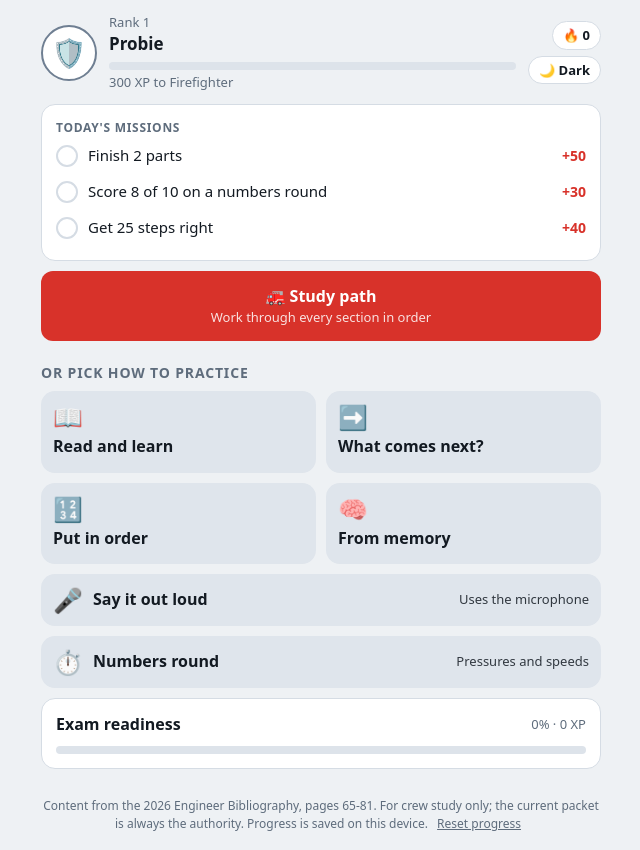
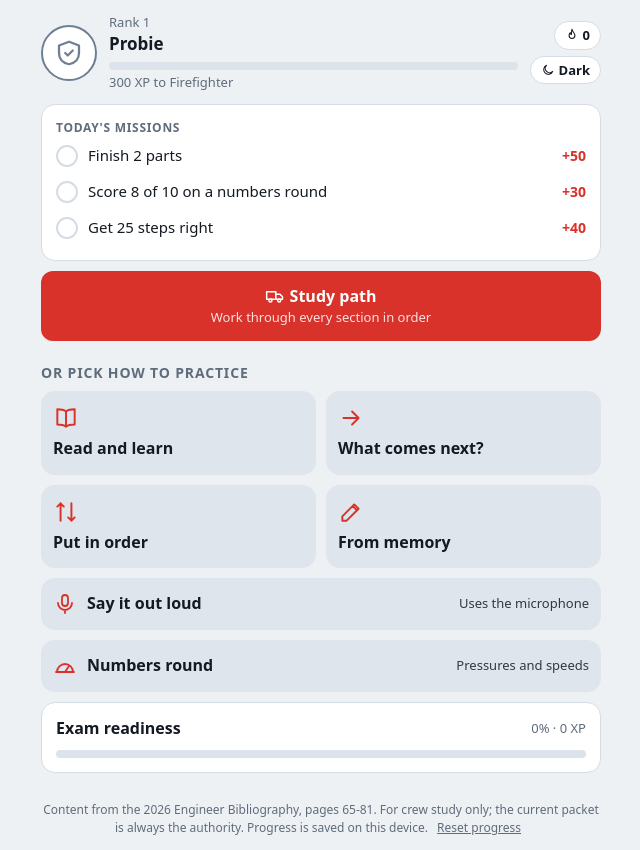
Before and after one commit to kwinter247/engineer-practical-trainer, a plain HTML site: page index.html in a window 1280 px wide. Shown: the part 62-912 px from the top of the page, without its empty margins (319-959 px from the left). Drawn offline with Linux system fonts and the light colour scheme.

Commit message:
Replace emoji with line icons; reword the speak button
Co-Authored-By: Claude Fable 5.2 <noreply@anthropic.com>

```diff
--- a/index.html
+++ b/index.html
@@ -77,7 +77,7 @@ button.pill{font:inherit;font-size:13px;font-weight:600;color:var(--ink);cursor:
 }
 @media (prefers-reduced-motion: reduce){.c3t b,.brand.intro h1,.brand.intro .c3t{animation:none}}
 .rank{display:flex;align-items:center;gap:12px;margin:6px 0 12px}
-.badge{width:56px;height:56px;border-radius:50%;background:var(--card);border:2px solid var(--gold);display:flex;align-items:center;justify-content:center;font-size:28px;flex:none}
+.badge{width:56px;height:56px;border-radius:50%;background:var(--card);border:2px solid var(--gold);display:flex;align-items:center;justify-content:center;color:var(--gold);flex:none}
 .bar.gold{margin-top:5px}.bar.gold i{background:var(--gold)}
 .mis{display:flex;align-items:center;gap:10px;padding:7px 0;font-size:15px}
 .mis .dot{width:22px;height:22px;border-radius:50%;border:2px solid var(--line);display:flex;align-items:center;justify-content:center;font-size:13px;font-weight:800;flex:none}
@@ -86,14 +86,16 @@ button.pill{font:inherit;font-size:13px;font-weight:600;color:var(--ink);cursor:
 .tiles{display:grid;grid-template-columns:1fr 1fr;gap:10px;margin:8px 0 10px}
 .tile{border:0;border-radius:14px;padding:14px 12px;font:inherit;font-weight:650;text-align:left;display:flex;flex-direction:column;gap:6px;cursor:pointer}
 .tile:active{transform:scale(.98)}
-.tile .ico{font-size:24px;line-height:1}
+.ic{display:inline-flex;vertical-align:-4px}
+.pill .ic{vertical-align:-2px}
+.tile .ic{color:var(--accent)}
 .tile.wide{flex-direction:row;align-items:center;gap:10px;width:100%;margin-bottom:10px}
 .sub2{font-size:13px;font-weight:400;opacity:.85}
 .upnext{background:var(--t-coral);color:var(--t-coral-ink);border-radius:14px;padding:14px;margin:6px 0 18px}
 .stop{display:flex;align-items:center;gap:12px;width:100%;text-align:left;font:inherit;color:inherit;background:none;border:0;padding:4px 0;cursor:pointer}
-.node{width:52px;height:52px;border-radius:50%;display:flex;align-items:center;justify-content:center;font-size:24px;flex:none;background:var(--track)}
-.stop.todo .node{filter:grayscale(1);opacity:.7}
-.stop.now .node{background:var(--accent);box-shadow:0 0 0 4px var(--t-coral)}
+.node{width:52px;height:52px;border-radius:50%;display:flex;align-items:center;justify-content:center;color:var(--muted);flex:none;background:var(--track)}
+.stop.todo .node{opacity:.8}
+.stop.now .node{background:var(--accent);color:var(--accent-ink);box-shadow:0 0 0 4px var(--t-coral)}
 .stop.done .node{background:var(--good-bg);color:var(--good);font-weight:800}
 .stop .bar{margin-top:5px}
 .link-line{width:3px;height:16px;background:var(--track);margin-left:24.5px;border-radius:2px}
@@ -290,6 +292,31 @@ function $(t,a,...c){
   return e;
 }
 const app=document.getElementById('app');
+/* Line icons, drawn in the current text colour */
+const IC={
+  shield:'<path d="M12 3l8 3v6c0 5-3.5 8-8 9-4.5-1-8-4-8-9V6z"/><path d="M9 12l2 2 4-4"/>',
+  flame:'<path d="M12 2c0 4 5 6 5 11a5 5 0 0 1-10 0c0-2 1-4 2-5 0 2 1 3 2 3 0-3 0-6 1-9z"/>',
+  sun:'<circle cx="12" cy="12" r="4"/><path d="M12 2v2M12 20v2M2 12h2M20 12h2M4.9 4.9l1.4 1.4M17.7 17.7l1.4 1.4M4.9 19.1l1.4-1.4M17.7 6.3l1.4-1.4"/>',
+  moon:'<path d="M20 14.5A8 8 0 1 1 9.5 4a6.5 6.5 0 0 0 10.5 10.5z"/>',
+  truck:'<path d="M2 7h11v9H2zM13 10h5l3 3v3h-8z"/><circle cx="6.5" cy="17.5" r="1.8"/><circle cx="17" cy="17.5" r="1.8"/>',
+  book:'<path d="M12 6c-2-1.5-5-2-8-2v14c3 0 6 .5 8 2 2-1.5 5-2 8-2V4c-3 0-6 .5-8 2zM12 6v14"/>',
+  next:'<path d="M5 12h14M13 6l6 6-6 6"/>',
+  order:'<path d="M7 4v16M4 7l3-3 3 3M17 20V4M14 17l3 3 3-3"/>',
+  pencil:'<path d="M4 20h4L19 9l-4-4L4 16zM13.5 6.5l4 4"/>',
+  mic:'<rect x="9" y="3" width="6" height="11" rx="3"/><path d="M5 11a7 7 0 0 0 14 0M12 18v3"/>',
+  gauge:'<path d="M4 18a8 8 0 1 1 16 0M12 18l4-6M3 18h18"/>',
+  calendar:'<path d="M4 5h16v15H4zM4 10h16M8 3v4M16 3v4"/>',
+  road:'<path d="M6 21L9 3M18 21L15 3M12 5v3M12 11v3M12 17v3"/>',
+  ladder:'<path d="M8 3v18M16 3v18M8 7h8M8 12h8M8 17h8"/>',
+  drop:'<path d="M12 3c3 4 6 7 6 11a6 6 0 0 1-12 0c0-4 3-7 6-11z"/>',
+  bolt:'<path d="M13 2L5 14h6l-1 8 8-12h-6z"/>',
+  check:'<path d="M5 12l5 5 9-10"/>'
+};
+function ic(name,size){
+  const e=document.createElement('span');e.className='ic';size=size||22;
+  e.innerHTML='<svg viewBox="0 0 24 24" width="'+size+'" height="'+size+'" fill="none" stroke="currentColor" stroke-width="1.8" stroke-linecap="round" stroke-linejoin="round" aria-hidden="true">'+IC[name]+'</svg>';
+  return e;
+}
 const stack=[];
 let onLeave=null;
 const leave=()=>{if(onLeave){const f=onLeave;onLeave=null;f()}};
@@ -334,27 +361,27 @@ function home(){
     $('div',{class:'brand'+(first?' intro':'')},$('h1',{},'Engineer Practical Trainer'),
       $('div',{class:'c3t','aria-label':'By Code 3 Tek'},'BY CODE',$('b',{},'3'),'TEK')),
     $('div',{class:'rank'},
-      $('div',{class:'badge'},'\u{1F6E1}️'),
+      $('div',{class:'badge'},ic('shield',30)),
       $('div',{style:'flex:1;min-width:0'},
         $('div',{class:'sub'},'Rank '+r.n),
         $('div',{class:'title',style:'font-size:17px'},r.name),
         $('div',{class:'bar gold'},$('i',{style:'width:'+Math.round(r.p*100)+'%'})),
         $('div',{class:'sub',style:'margin-top:3px'},r.next?(r.next[0]-S.xp)+' XP to '+r.next[1]:S.xp+' XP · top rank')),
       $('div',{style:'display:flex;flex-direction:column;align-items:flex-end;gap:6px'},
-        $('span',{class:'pill'},'\u{1F525} '+S.streak),
-        $('button',{class:'pill','aria-label':'Switch to '+(THEME==='dark'?'light':'dark')+' mode',onclick:toggleTheme},THEME==='dark'?'☀️ Light':'\u{1F319} Dark'))),
+        $('span',{class:'pill'},ic('flame',14),' '+S.streak),
+        $('button',{class:'pill','aria-label':'Switch to '+(THEME==='dark'?'light':'dark')+' mode',onclick:toggleTheme},ic(THEME==='dark'?'sun':'moon',14),THEME==='dark'?' Light':' Dark'))),
     $('div',{class:'card'},
       $('div',{class:'lbl'},"Today's missions"),
       MISSIONS.map((m,i)=>$('div',{class:'mis'+(d.paid[i]?' ok':'')},
         $('span',{class:'dot'},d.paid[i]?'✓':''),$('span',{style:'flex:1'},m[0]),$('span',{class:'xp'},'+'+m[1])))),
-    $('button',{class:'btn',onclick:()=>go(path)},'\u{1F692} Study path',$('small',{},'Work through every section in order')),
+    $('button',{class:'btn',onclick:()=>go(path)},ic('truck',20),' Study path',$('small',{},'Work through every section in order')),
     $('h2',{},'Or pick how to practice'),
     $('div',{class:'tiles'},MODES.slice(0,4).map(m=>$('button',{class:'tile '+m.cls,onclick:()=>go(()=>pick(m))},
-      $('span',{class:'ico'},m.ico),m.name))),
+      ic(m.ico,26),m.name))),
     $('button',{class:'tile wide t-blue',onclick:()=>go(()=>pick(MODES[4]))},
-      $('span',{class:'ico'},MODES[4].ico),$('span',{style:'flex:1'},MODES[4].name),$('span',{class:'sub2'},'Uses the microphone')),
+      ic(MODES[4].ico,24),$('span',{style:'flex:1'},MODES[4].name),$('span',{class:'sub2'},'Uses the microphone')),
     $('button',{class:'tile wide t-amber',onclick:()=>go(numbers())},
-      $('span',{class:'ico'},'⏱️'),$('span',{style:'flex:1'},'Numbers round'),
+      ic('gauge',24),$('span',{style:'flex:1'},'Numbers round'),
       $('span',{class:'sub2'},S.numBest?'Best '+S.numBest+' of 10':'Pressures and speeds')),
     $('div',{class:'card'},
       $('div',{class:'row'},$('span',{class:'title'},'Exam readiness'),$('span',{class:'sub'},pct(overall())+' · '+S.xp+' XP')),
@@ -365,7 +392,7 @@ function home(){
 }
 
 /* Study path: the five sections in order, with one Continue card for what is next */
-const SEC_ICO={daily:'\u{1F692}',weekly:'\u{1F527}',road:'\u{1F6E3}️',aerial:'\u{1FA9C}',pump:'\u{1F4A7}'};
+const SEC_ICO={daily:'truck',weekly:'calendar',road:'road',aerial:'ladder',pump:'drop'};
 function path(){
   const nextG=ALL.find(g=>mastery(g)<1);
   const cont=()=>{
@@ -381,27 +408,27 @@ function path(){
     const stars=p>=1?3:p>=0.67?2:p>=0.34?1:0;
     if(n)nodes.push($('div',{class:'link-line'+(secMastery(DATA[n-1])>=1?' done':'')}));
     nodes.push($('button',{class:'stop '+state,onclick:()=>{openSec=s.id;go(()=>pick(MODES[1]))}},
-      $('span',{class:'node'},state==='done'?'✓':SEC_ICO[s.id]),
+      $('span',{class:'node'},ic(state==='done'?'check':SEC_ICO[s.id],24)),
       $('span',{style:'flex:1;min-width:0'},
         $('span',{class:'title',style:'display:block'},s.title),
         state==='now'?bar(p):null,
         $('span',{class:'sub',style:'display:block;margin-top:3px'},done+' of '+s.groups.length+' parts'+(stars?' · '+'★'.repeat(stars)+'☆'.repeat(3-stars):'')))));
   });
-  return [hdr('Study path',$('span',{class:'pill'},'⚡ '+S.xp)),
+  return [hdr('Study path',$('span',{class:'pill'},ic('bolt',14),' '+S.xp)),
     $('div',{class:'upnext'},
       $('div',{class:'sub2'},nextG?'Up next':'All sections mastered'),
       $('div',{class:'title',style:'margin:2px 0 10px'},nextG?nextG.sec.title+': '+nextG.title:'Run it again from the top'),
-      $('button',{class:'btn',style:'margin:0',onclick:cont},'▶ Continue')),
+      $('button',{class:'btn',style:'margin:0',onclick:cont},'Continue ',ic('next',18))),
     nodes];
 }
 
 /* Practice styles: chosen first, then the part to practice */
 const MODES=[
-  {ico:'📖',cls:'t-blue',name:'Read and learn',desc:'See the steps, then hide the words and test yourself',start:g=>study(g)},
-  {ico:'➡️',cls:'t-coral',name:'What comes next?',desc:'You are shown the previous step and pick the one that follows',start:g=>nextDrill(g,g.steps.map(s=>s.i))},
-  {ico:'🔢',cls:'t-purple',name:'Put in order',desc:'Tap shuffled steps back into the right sequence',start:g=>orderDrill(g)},
-  {ico:'🧠',cls:'t-teal',name:'From memory',desc:'Type every step you can remember, in your own words',start:g=>recallDrill(g)},
-  {ico:'🎤',cls:'t-blue',name:'Say it out loud',desc:'Recite the steps and it marks the ones you missed',start:g=>spokenDrill(g)}
+  {ico:'book',cls:'t-blue',name:'Read and learn',desc:'See the steps, then hide the words and test yourself',start:g=>study(g)},
+  {ico:'next',cls:'t-coral',name:'What comes next?',desc:'You are shown the previous step and pick the one that follows',start:g=>nextDrill(g,g.steps.map(s=>s.i))},
+  {ico:'order',cls:'t-purple',name:'Put in order',desc:'Tap shuffled steps back into the right sequence',start:g=>orderDrill(g)},
+  {ico:'pencil',cls:'t-teal',name:'From memory',desc:'Type every step you can remember, in your own words',start:g=>recallDrill(g)},
+  {ico:'mic',cls:'t-blue',name:'Say it out loud',desc:'Recite the steps and it marks the ones you missed',start:g=>spokenDrill(g)}
 ];
 let MODE=MODES[1],openSec=DATA[0].id;
 function pick(m){
@@ -664,11 +691,11 @@ function spokenDrill(g){
     icon.innerHTML=on?'<svg viewBox="0 0 24 24" width="20" height="20"><rect x="6" y="6" width="12" height="12" rx="2" fill="currentColor"/></svg>'
       :'<svg viewBox="0 0 24 24" width="22" height="22" fill="none" stroke="currentColor" stroke-width="2" stroke-linecap="round"><rect x="9" y="3" width="6" height="11" rx="3"/><path d="M5 11a7 7 0 0 0 14 0M12 18v3"/></svg>';
     return [hdr(g.title,cntEl),b,
-      $('p',{class:'sub',style:'margin:10px 2px'},on?'Say every step in this part, in order. A short pause between steps helps.':'Tap Start listening at the bottom, then say every step in this part, in order.'),
+      $('p',{class:'sub',style:'margin:10px 2px'},on?'Say every step in this part, in order. A short pause between steps helps.':'Tap the button at the bottom, then say every step in this part, in order.'),
       err?$('p',{class:'msg miss'},err):null,
       $('ul',{class:'steps card',style:'margin-bottom:140px'},g.steps.map(s=>els[s.i]=$('li',{class:'d'+s.d+(found.has(s.i)?' hit':' blank')},found.has(s.i)?s.t:'· · ·'))),
       $('div',{class:'micbar'},liveEl,
-        $('button',{class:'micbtn',onclick:()=>on?finish():start()},icon,on?'Done, show what I missed':'Start listening'))];
+        $('button',{class:'micbtn',onclick:()=>on?finish():start()},icon,on?'Done, show what I missed':'Tap to start speaking'))];
   };
 }
 
```
